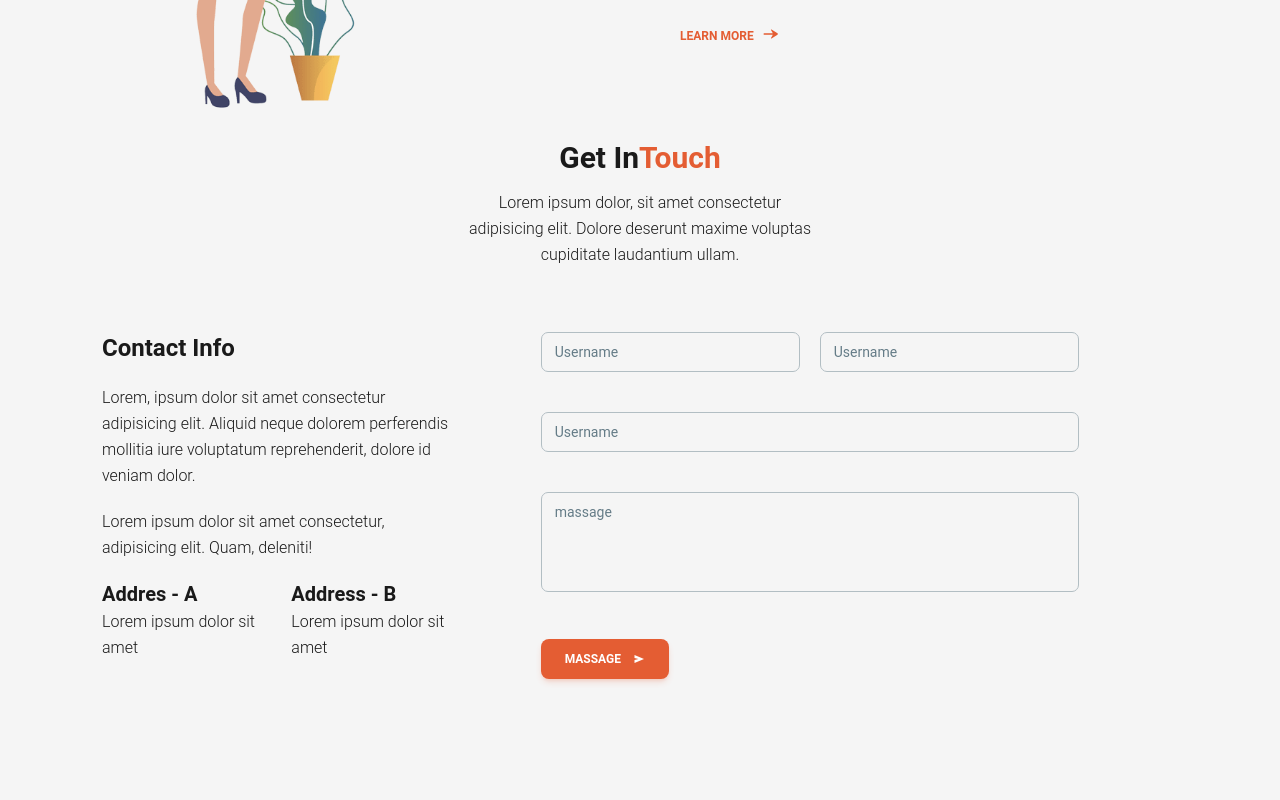
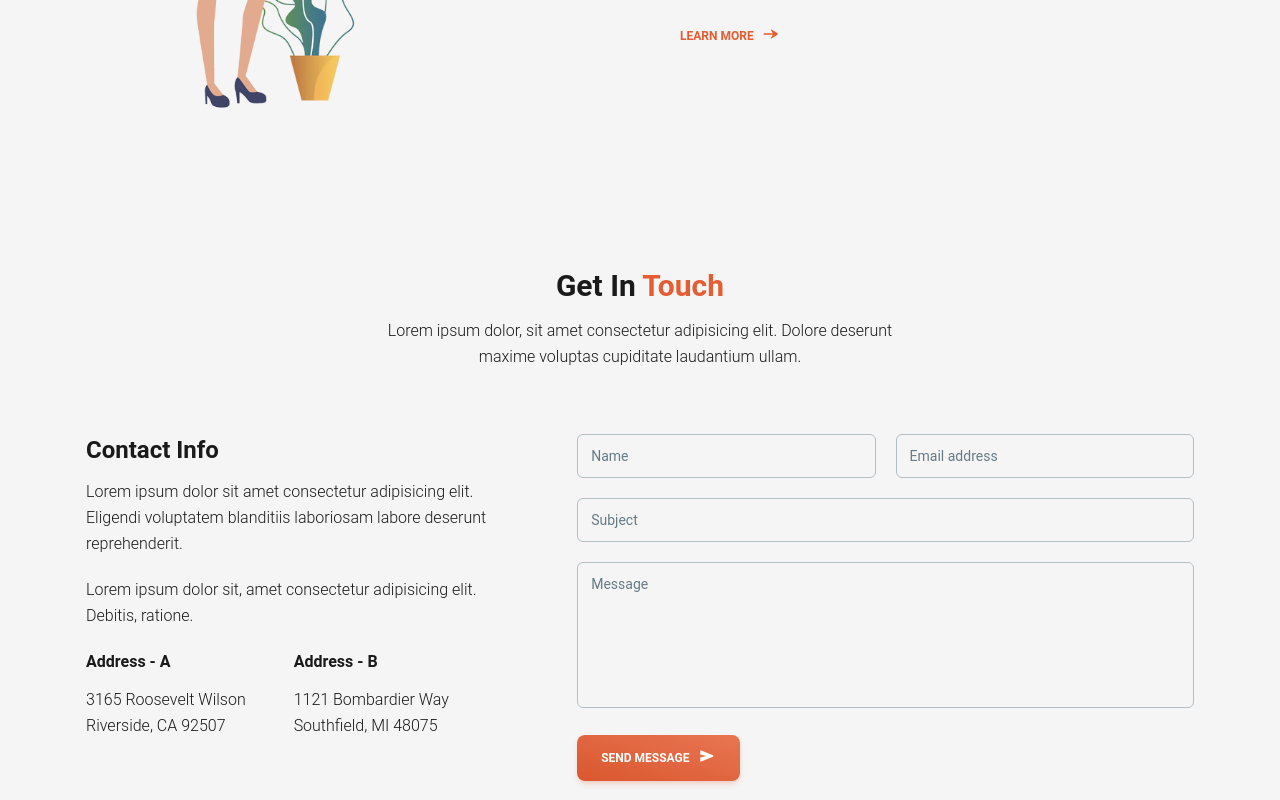
Before and after one commit to fiquell/deoxa, a Next.js app: page / in a window 1280 px wide. Shown: the part 4260-5060 px from the top of the page. Built offline with nearby package versions, Linux system fonts and the light colour scheme.

Commit message:
rewrite contact section

```diff
--- a/src/components/Contact.tsx
+++ b/src/components/Contact.tsx
@@ -1,73 +1,82 @@
-import React from "react";
-import { Typography, Input, Textarea, Button } from "@material-tailwind/react";
-import Link from "next/link";
 import { Icon } from "@iconify/react";
+import { Button, Input, Textarea, Typography } from "@material-tailwind/react";
+import { ADDRESS } from "~/constants";
 
-type TypeContact = {
-    tittle: string,
-    subTittle: string
-}
-
-export const ContactAdress: TypeContact[] = [
-{
-    tittle: 'Addres - A',
-    subTittle: 'Lorem ipsum dolor sit amet',
-},
-{
-    tittle: 'Address - B',
-    subTittle: 'Lorem ipsum dolor sit amet',
-}
-]
-
-export default function Contact() {
+const Contact = () => {
   return (
-    <>
-    <div className="container">
-    <div className="flex flex-col items-center ">
+    <section className="mt-32 flex flex-col items-center">
       <Typography variant="h3" className="mb-3">
-        Get In<span className="text-primary">Touch</span>
+        Get In <span className="text-primary">Touch</span>
       </Typography>
-      <Typography variant="paragraph" className="mb-16 text-center lg:w-1/3">
+      <Typography variant="paragraph" className="mb-16 text-center lg:w-1/2">
         Lorem ipsum dolor, sit amet consectetur adipisicing elit. Dolore
         deserunt maxime voluptas cupiditate laudantium ullam.
       </Typography>
-    </div>
-    <div className="flex gap-20">
-      <div className="flex flex-col gap-5 w-1/3">
-        <Typography variant="h4"> Contact Info</Typography>
-        <Typography>Lorem, ipsum dolor sit amet consectetur adipisicing elit. Aliquid neque dolorem perferendis mollitia iure voluptatum reprehenderit, dolore id veniam dolor.</Typography>
-        <Typography>Lorem ipsum dolor sit amet consectetur, adipisicing elit. Quam, deleniti!</Typography>
-        <div className="flex gap-5">
-        {ContactAdress.map( items => (
-            <div key={items.tittle} className="w-1/2">
-                <Typography variant="h5">
-                    {items.tittle}
+      <div className="flex flex-col gap-10 lg:flex-row lg:gap-20">
+        <div className="space-y-5 lg:w-2/3">
+          <div>
+            <Typography variant="h4" className="mb-3">
+              Contact Info
             </Typography>
             <Typography variant="paragraph">
-                    {items.subTittle}
+              Lorem ipsum dolor sit amet consectetur adipisicing elit. Eligendi
+              voluptatem blanditiis laboriosam labore deserunt reprehenderit.
             </Typography>
+          </div>
+          <Typography variant="paragraph">
+            Lorem ipsum dolor sit, amet consectetur adipisicing elit. Debitis,
+            ratione.
+          </Typography>
+          <div className="flex flex-col gap-5 md:flex-row lg:gap-1">
+            {ADDRESS.map(({ title, subtitle }) => (
+              <div key={title}>
+                <Typography variant="h6" className="mb-3">
+                  {title}
+                </Typography>
+                <Typography variant="paragraph">{subtitle}</Typography>
               </div>
             ))}
           </div>
         </div>
-      <div className="w-1/2">
-        <div className="flex gap-5">
-            <Input label="Username" crossOrigin={undefined} />
-            <Input label="Username" crossOrigin={undefined} />
+        <form className="space-y-5 lg:w-full">
+          <div className="flex flex-col gap-5 lg:flex-row">
+            <Input
+              type="text"
+              size="lg"
+              color="deep-orange"
+              label="Name"
+              crossOrigin={undefined}
+            />
+            <Input
+              type="email"
+              size="lg"
+              color="deep-orange"
+              label="Email address"
+              crossOrigin={undefined}
+            />
           </div>
-        <div className="flex flex-col gap-10 mt-10">
-        <Input label="Username" crossOrigin={undefined} />
-        <Textarea label="massage" />
-        <Link href={""}>
-            <Button color="deep-orange" className="flex items-center gap-3">
-                massage
-                <Icon icon="material-symbols:send"/>
+          <Input
+            type="text"
+            size="lg"
+            color="deep-orange"
+            label="Subject"
+            crossOrigin={undefined}
+          />
+          <Textarea size="lg" color="deep-orange" label="Message" rows={6} />
+          <Button
+            variant="gradient"
+            color="deep-orange"
+            className="flex w-fit items-center gap-2">
+            Send Message
+            <Icon
+              icon="material-symbols:send-rounded"
+              className="mb-1 text-lg"
+            />
           </Button>
-        </Link>
+        </form>
       </div>
-        </div>
-        </div>
-      </div>
-      </>
+    </section>
   );
-}
+};
+
+export default Contact;
--- a/src/constants.ts
+++ b/src/constants.ts
@@ -1,4 +1,5 @@
 import {
+  type Address,
   type Contacts,
   type Features,
   type Icons,
@@ -92,6 +93,17 @@ export const FEATURES: Features[] = [
   },
 ];
 
+export const ADDRESS: Address[] = [
+  {
+    title: "Address - A",
+    subtitle: "3165 Roosevelt Wilson Riverside, CA 92507",
+  },
+  {
+    title: "Address - B",
+    subtitle: "1121 Bombardier Way Southfield, MI 48075",
+  },
+];
+
 export const CONTACTS: Contacts[] = [
   {
     text: "+00 123-4567-8900",
--- a/src/interfaces.ts
+++ b/src/interfaces.ts
@@ -20,6 +20,11 @@ export interface Features {
   url: string;
 }
 
+export interface Address {
+  title: string;
+  subtitle: string;
+}
+
 export interface Contacts {
   text: string;
   icon: string;
```
Lines whose indentation alone changed are shown as unchanged.
